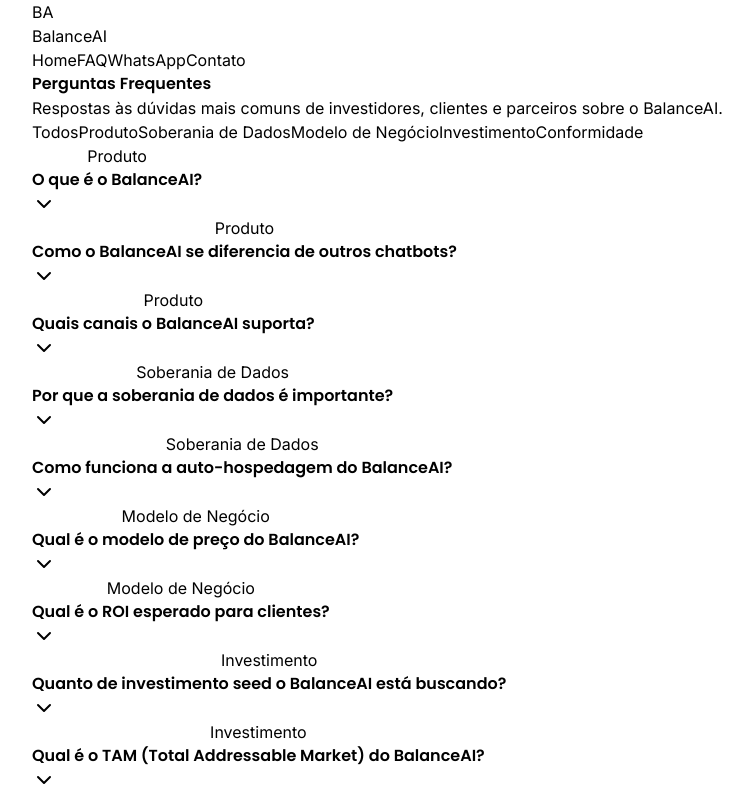
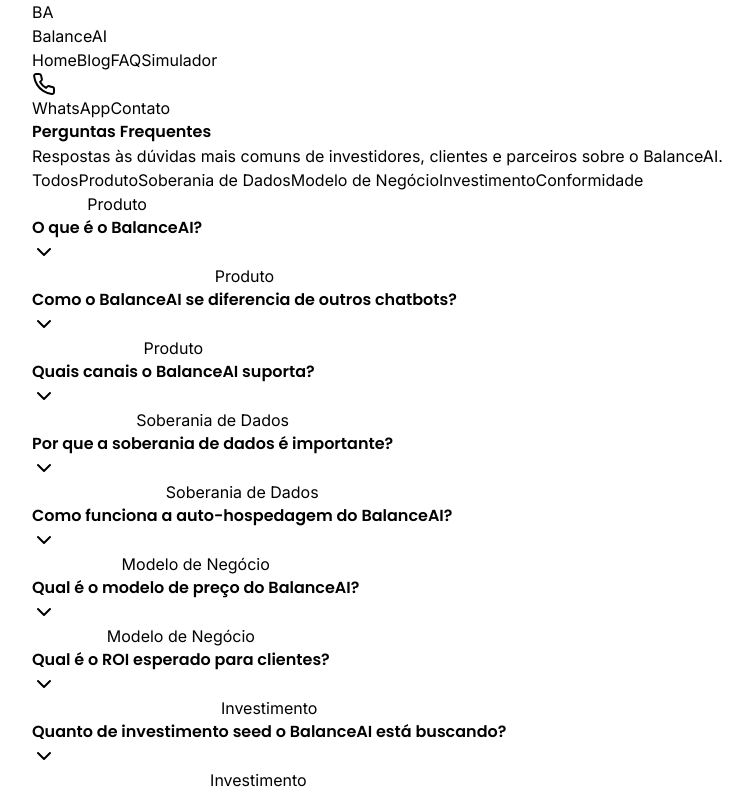
Before and after one commit to Ivon-Puc/balanceai_website, a React (Vite) app in the folder client/: page /faq in a window 1280 px wide. Shown: the top 792 px of the page, without its empty margins (0-748 px from the left). Built offline with nearby package versions, Linux system fonts and the light colour scheme.

Commit message:
feat(header): componente Header unificado; menu consistente em todas as páginas

```diff
--- /dev/null
+++ b/client/src/components/Header.tsx
@@ -0,0 +1,66 @@
+import { Phone } from "lucide-react";
+import { buildWhatsAppLink, CONTACT } from "@/lib/utils";
+
+interface HeaderProps {
+  currentPage?: "home" | "blog" | "faq" | "simulador" | "contato";
+}
+
+export default function Header({ currentPage = "home" }: HeaderProps) {
+  return (
+    <header className="border-b border-border bg-card/50 backdrop-blur-sm sticky top-0 z-50">
+      <div className="container flex items-center justify-between h-16">
+        <a href="/" className="flex items-center gap-2 hover:opacity-80 transition">
+          <div className="w-8 h-8 bg-linear-to-br from-accent to-secondary rounded-lg flex items-center justify-center">
+            <span className="text-white font-bold text-sm">BA</span>
+          </div>
+          <span className="font-bold text-lg text-accent">BalanceAI</span>
+        </a>
+        <nav className="hidden md:flex items-center gap-4">
+          <a
+            href="/"
+            className={`text-sm hover:text-accent transition ${currentPage === "home" ? "font-semibold text-accent" : ""}`}
+          >
+            Home
+          </a>
+          <a
+            href="/blog"
+            className={`text-sm hover:text-accent transition ${currentPage === "blog" ? "font-semibold text-accent" : ""}`}
+          >
+            Blog
+          </a>
+          <a
+            href="/faq"
+            className={`text-sm hover:text-accent transition ${currentPage === "faq" ? "font-semibold text-accent" : ""}`}
+          >
+            FAQ
+          </a>
+          <a
+            href="/simulador"
+            className={`text-sm hover:text-accent transition ${currentPage === "simulador" ? "font-semibold text-accent" : ""}`}
+          >
+            Simulador
+          </a>
+          <a
+            href={buildWhatsAppLink(CONTACT.phoneE164, "Olá! Gostaria de saber mais sobre a BalanceAI.")}
+            className="inline-flex items-center gap-2 bg-[#25D366] text-white hover:opacity-90 px-3 py-2 rounded-lg text-sm font-medium transition"
+            aria-label="WhatsApp"
+            rel="noopener noreferrer"
+            target="_blank"
+          >
+            <Phone className="w-4 h-4" /> WhatsApp
+          </a>
+          <a
+            href="/contato"
+            className={`px-4 py-2 rounded-lg text-sm font-medium transition ${
+              currentPage === "contato"
+                ? "bg-accent text-accent-foreground"
+                : "bg-accent text-accent-foreground hover:bg-accent/90"
+            }`}
+          >
+            Contato
+          </a>
+        </nav>
+      </div>
+    </header>
+  );
+}
--- a/client/src/pages/Blog.tsx
+++ b/client/src/pages/Blog.tsx
@@ -1,6 +1,7 @@
 import { useState } from "react";
 import { Calendar, User, ArrowRight } from "lucide-react";
 import Seo from "@/components/Seo";
+import Header from "@/components/Header";
 import { CONTACT } from "@/lib/utils";
 
 interface BlogPost {
@@ -91,23 +92,9 @@
         path="/blog"
         type="website"
       />
+
       {/* Header */}
-      <header className="border-b border-border bg-card/50 backdrop-blur-sm sticky top-0 z-50">
-        <div className="container flex items-center justify-between h-16">
-          <a href="/" className="flex items-center gap-2 hover:opacity-80 transition">
-            <div className="w-8 h-8 bg-linear-to-br from-accent to-secondary rounded-lg flex items-center justify-center">
-              <span className="text-white font-bold text-sm">BA</span>
-            </div>
-            <span className="font-bold text-lg text-accent">BalanceAI</span>
-          </a>
-          <nav className="hidden md:flex items-center gap-8">
-            <a href="/" className="text-sm hover:text-accent transition">Home</a>
-            <a href="/blog" className="text-sm hover:text-accent transition font-semibold text-accent">Blog</a>
-            <a href="/faq" className="text-sm hover:text-accent transition">FAQ</a>
-            <a href="/contato" className="text-sm hover:text-accent transition">Contato</a>
-          </nav>
-        </div>
-      </header>
+      <Header currentPage="blog" />
 
       {/* Hero Section */}
       <section className="py-16 border-b border-border relative overflow-hidden">
--- a/client/src/pages/Contato.tsx
+++ b/client/src/pages/Contato.tsx
@@ -2,6 +2,7 @@
 import { Mail, Phone, MapPin, Send, CheckCircle } from "lucide-react";
 import { Button } from "@/components/ui/button";
 import Seo from "@/components/Seo";
+import Header from "@/components/Header";
 import { buildWhatsAppLink, CONTACT } from "@/lib/utils";
 
 interface FormData {
@@ -66,23 +67,9 @@
         path="/contato"
         type="website"
       />
+
       {/* Header */}
-      <header className="border-b border-border bg-card/50 backdrop-blur-sm sticky top-0 z-50">
-        <div className="container flex items-center justify-between h-16">
-          <a href="/" className="flex items-center gap-2 hover:opacity-80 transition">
-            <div className="w-8 h-8 bg-linear-to-br from-accent to-secondary rounded-lg flex items-center justify-center">
-              <span className="text-white font-bold text-sm">BA</span>
-            </div>
-            <span className="font-bold text-lg text-accent">BalanceAI</span>
-          </a>
-          <nav className="hidden md:flex items-center gap-8">
-            <a href="/" className="text-sm hover:text-accent transition">Home</a>
-            <a href="/blog" className="text-sm hover:text-accent transition">Blog</a>
-            <a href="/faq" className="text-sm hover:text-accent transition">FAQ</a>
-            <a href="/contato" className="text-sm hover:text-accent transition font-semibold text-accent">Contato</a>
-          </nav>
-        </div>
-      </header>
+      <Header currentPage="contato" />
 
       {/* Hero Section */}
       <section className="py-16 border-b border-border relative overflow-hidden">
--- a/client/src/pages/FAQ.tsx
+++ b/client/src/pages/FAQ.tsx
@@ -1,6 +1,7 @@
 import { useState } from "react";
 import { ChevronDown } from "lucide-react";
 import Seo from "@/components/Seo";
+import Header from "@/components/Header";
 import { buildWhatsAppLink, CONTACT } from "@/lib/utils";
 
 interface FAQItem {
@@ -100,28 +101,9 @@
         path="/faq"
         type="website"
       />
+
       {/* Header */}
-      <header className="border-b border-border bg-card/50 backdrop-blur-sm sticky top-0 z-50">
-        <div className="container flex items-center justify-between h-16">
-          <a href="/" className="flex items-center gap-2 hover:opacity-80 transition">
-            <div className="w-8 h-8 bg-linear-to-br from-accent to-secondary rounded-lg flex items-center justify-center">
-              <span className="text-white font-bold text-sm">BA</span>
-            </div>
-            <span className="font-bold text-lg text-accent">BalanceAI</span>
-          </a>
-          <nav className="hidden md:flex items-center gap-4">
-            <a href="/" className="text-sm hover:text-accent transition">Home</a>
-            <a href="/#faq" className="text-sm hover:text-accent transition font-semibold text-accent">FAQ</a>
-            <a
-              href={buildWhatsAppLink(CONTACT.phoneE164, "Olá! Tenho uma dúvida sobre a BalanceAI.")}
-              className="text-sm px-3 py-1.5 rounded-lg bg-[#25D366] text-white hover:opacity-90 transition"
-              target="_blank"
-              rel="noopener noreferrer"
-            >WhatsApp</a>
-            <a href="/contato" className="text-sm hover:text-accent transition">Contato</a>
-          </nav>
-        </div>
-      </header>
+      <Header currentPage="faq" />
 
       {/* Hero Section */}
       <section className="py-16 border-b border-border relative overflow-hidden">
--- a/client/src/pages/Home.tsx
+++ b/client/src/pages/Home.tsx
@@ -1,7 +1,8 @@
 import { Button } from "@/components/ui/button";
-import { ArrowRight, Zap, Database, Cog, Shield, CheckCircle, Phone } from "lucide-react";
+import { ArrowRight, Zap, Database, Cog, Shield, CheckCircle } from "lucide-react";
 import { Link } from "wouter";
 import Seo from "@/components/Seo";
+import Header from "@/components/Header";
 import { buildWhatsAppLink, CONTACT } from "@/lib/utils";
 
 export default function Home() {
@@ -43,34 +44,7 @@
         ]}
       />
       {/* Header */}
-      <header className="border-b border-border bg-card/50 backdrop-blur-sm sticky top-0 z-50">
-        <div className="container flex items-center justify-between h-16">
-          <div className="flex items-center gap-2">
-            <div className="w-8 h-8 bg-linear-to-br from-accent to-secondary rounded-lg flex items-center justify-center">
-              <span className="text-white font-bold text-sm">BA</span>
-            </div>
-            <span className="font-bold text-lg text-accent">BalanceAI</span>
-          </div>
-          <nav className="hidden md:flex items-center gap-4">
-            <a href="/#solucao" className="text-sm hover:text-accent transition">Solução</a>
-            <a href="/#diferenciais" className="text-sm hover:text-accent transition">Diferenciais</a>
-            <a href="/#investimento" className="text-sm hover:text-accent transition">Investimento</a>
-            <a href="/blog" className="text-sm hover:text-accent transition">Blog</a>
-            <a href="/faq" className="text-sm hover:text-accent transition">FAQ</a>
-            <a href="/simulador" className="text-sm hover:text-accent transition">Simulador</a>
-            <a
-              href={buildWhatsAppLink(CONTACT.phoneE164, "Olá! Gostaria de saber mais sobre a BalanceAI.")}
-              className="inline-flex items-center gap-2 bg-[#25D366] text-white hover:opacity-90 px-3 py-2 rounded-lg text-sm font-medium transition"
-              aria-label="WhatsApp"
-              rel="noopener noreferrer"
-              target="_blank"
-            >
-              <Phone className="w-4 h-4" /> WhatsApp
-            </a>
-            <a href="/contato" className="bg-accent text-accent-foreground hover:bg-accent/90 px-4 py-2 rounded-lg text-sm font-medium transition">Contato</a>
-          </nav>
-        </div>
-      </header>
+      <Header currentPage="home" />
 
       {/* Hero Section */}
       <section className="flex-1 relative overflow-hidden">
--- a/client/src/pages/Simulador.tsx
+++ b/client/src/pages/Simulador.tsx
@@ -2,6 +2,7 @@
 import { TrendingUp, Users, DollarSign, Calendar } from "lucide-react";
 import { Button } from "@/components/ui/button";
 import Seo from "@/components/Seo";
+import Header from "@/components/Header";
 import { buildWhatsAppLink, CONTACT } from "@/lib/utils";
 
 interface SimulationResult {
@@ -72,23 +73,9 @@
         path="/simulador"
         type="website"
       />
+
       {/* Header */}
-      <header className="border-b border-border bg-card/50 backdrop-blur-sm sticky top-0 z-50">
-        <div className="container flex items-center justify-between h-16">
-          <a href="/" className="flex items-center gap-2 hover:opacity-80 transition">
-            <div className="w-8 h-8 bg-linear-to-br from-accent to-secondary rounded-lg flex items-center justify-center">
-              <span className="text-white font-bold text-sm">BA</span>
-            </div>
-            <span className="font-bold text-lg text-accent">BalanceAI</span>
-          </a>
-          <nav className="hidden md:flex items-center gap-8">
-            <a href="/" className="text-sm hover:text-accent transition">Home</a>
-            <a href="/blog" className="text-sm hover:text-accent transition">Blog</a>
-            <a href="/faq" className="text-sm hover:text-accent transition">FAQ</a>
-            <a href="/contato" className="text-sm hover:text-accent transition">Contato</a>
-          </nav>
-        </div>
-      </header>
+      <Header currentPage="simulador" />
 
       {/* Hero Section */}
       <section className="py-16 border-b border-border relative overflow-hidden">
```
